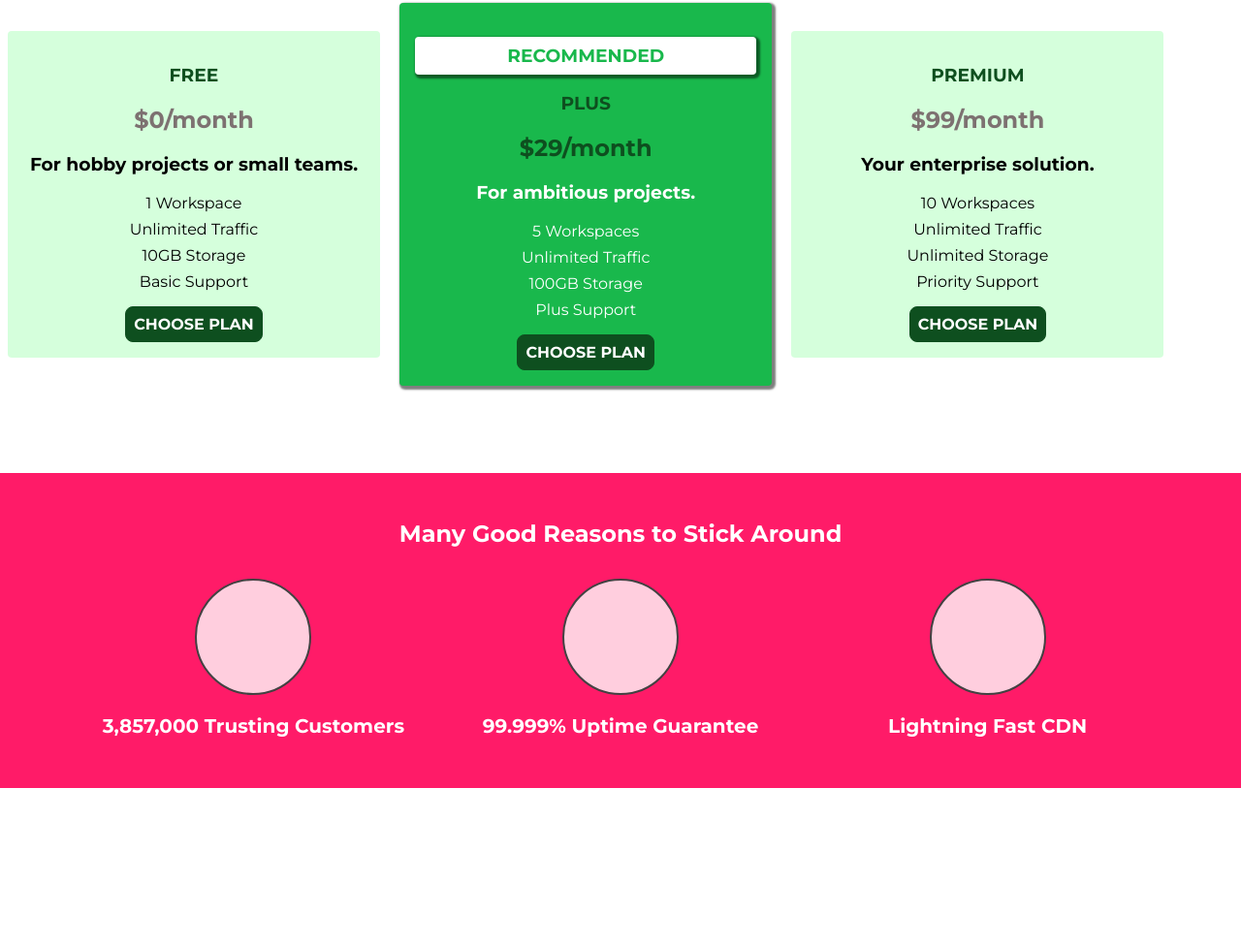
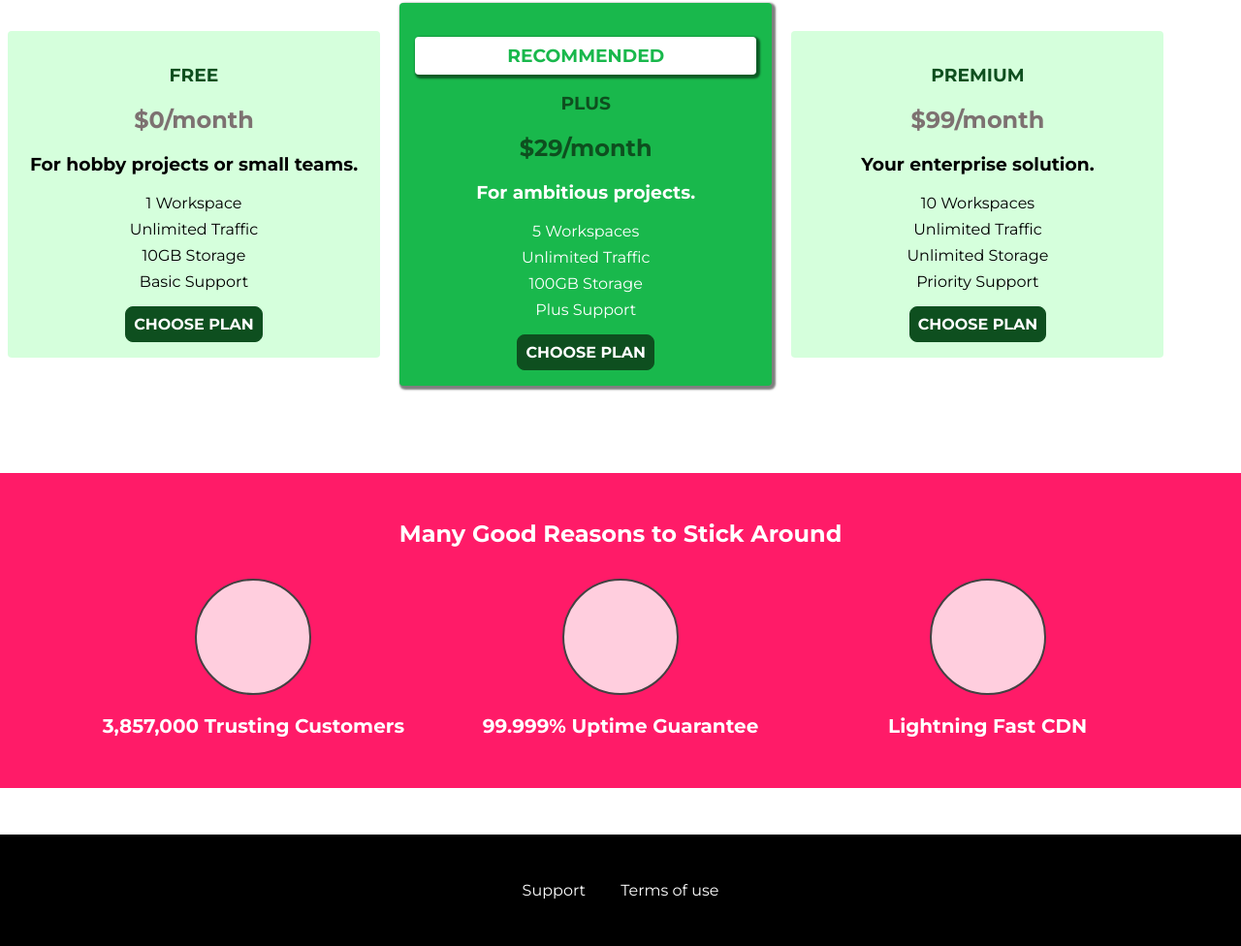
Before and after one commit to lizzochek/css-course, a plain HTML site: page index.html in a window 1280 px wide. Shown: the part 649-1625 px from the top of the page at 97% size. Before the commit the page ends 1462 px from the top, so only its background shows below. Drawn offline with Linux system fonts and the light colour scheme.

Commit message:
Footer styling

```diff
--- a/index.html
+++ b/index.html
@@ -107,5 +107,17 @@
         </ul>
       </section>
     </main>
+    <footer class="main-footer">
+      <nav>
+        <ul>
+          <li>
+            <a href="#">Support</a>
+          </li>
+          <li>
+            <a href="#">Terms of use</a>
+          </li>
+        </ul>
+      </nav>
+    </footer>
   </body>
 </html>
--- a/style.css
+++ b/style.css
@@ -187,6 +187,23 @@ ul {
   border: none;
 }
 
-/* h1 {
-    font-family: sans-serif;
-} */
+.main-footer {
+  background: black;
+  padding: 32px;
+  margin-top: 48px;
+}
+
+.main-footer li {
+  display: inline-block;
+  margin: 0 16px;
+}
+
+.main-footer li a {
+  color: white;
+  text-decoration: none;
+}
+
+.main-footer li a:hover,
+.main-footer li a:active {
+  color: #ccc;
+}
```
